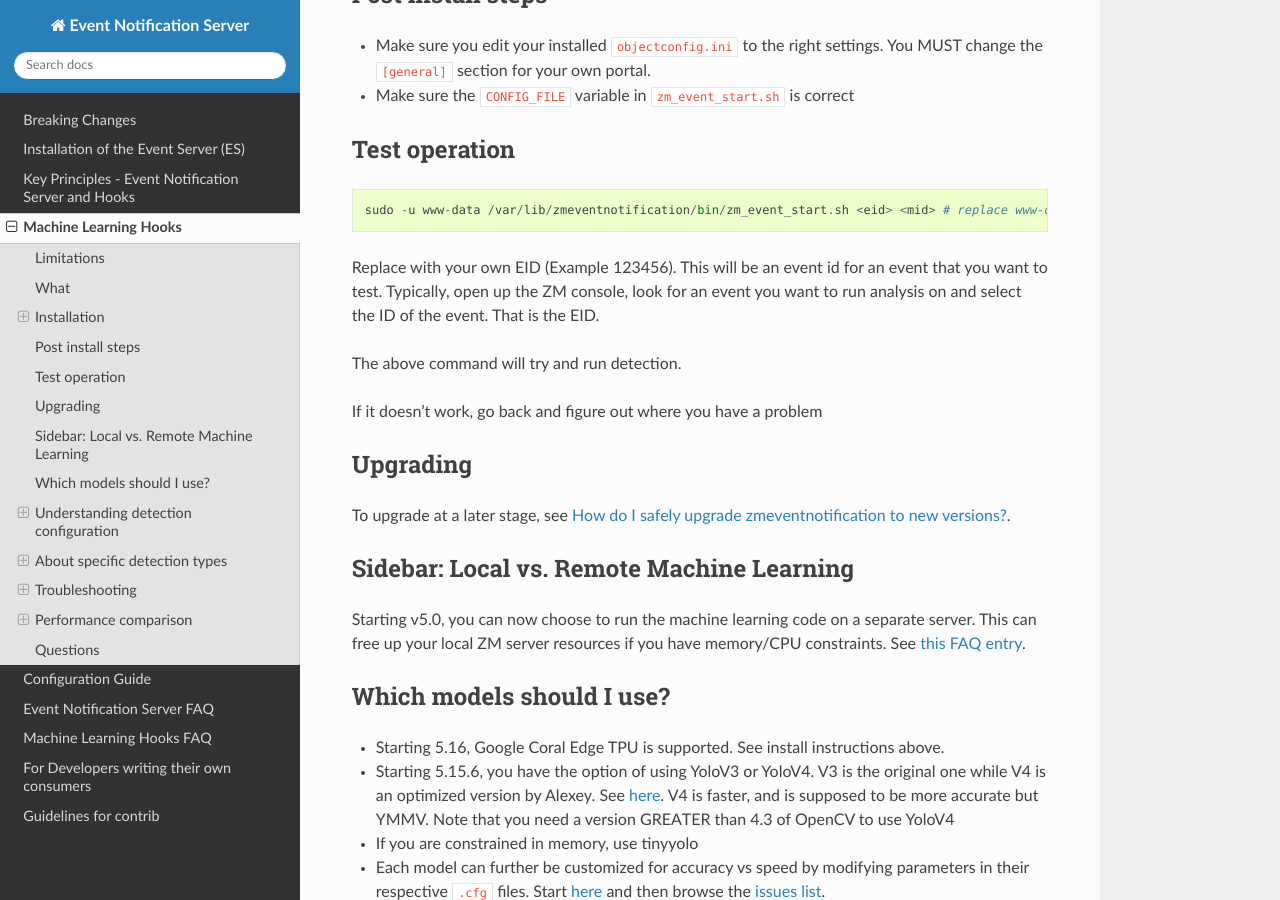
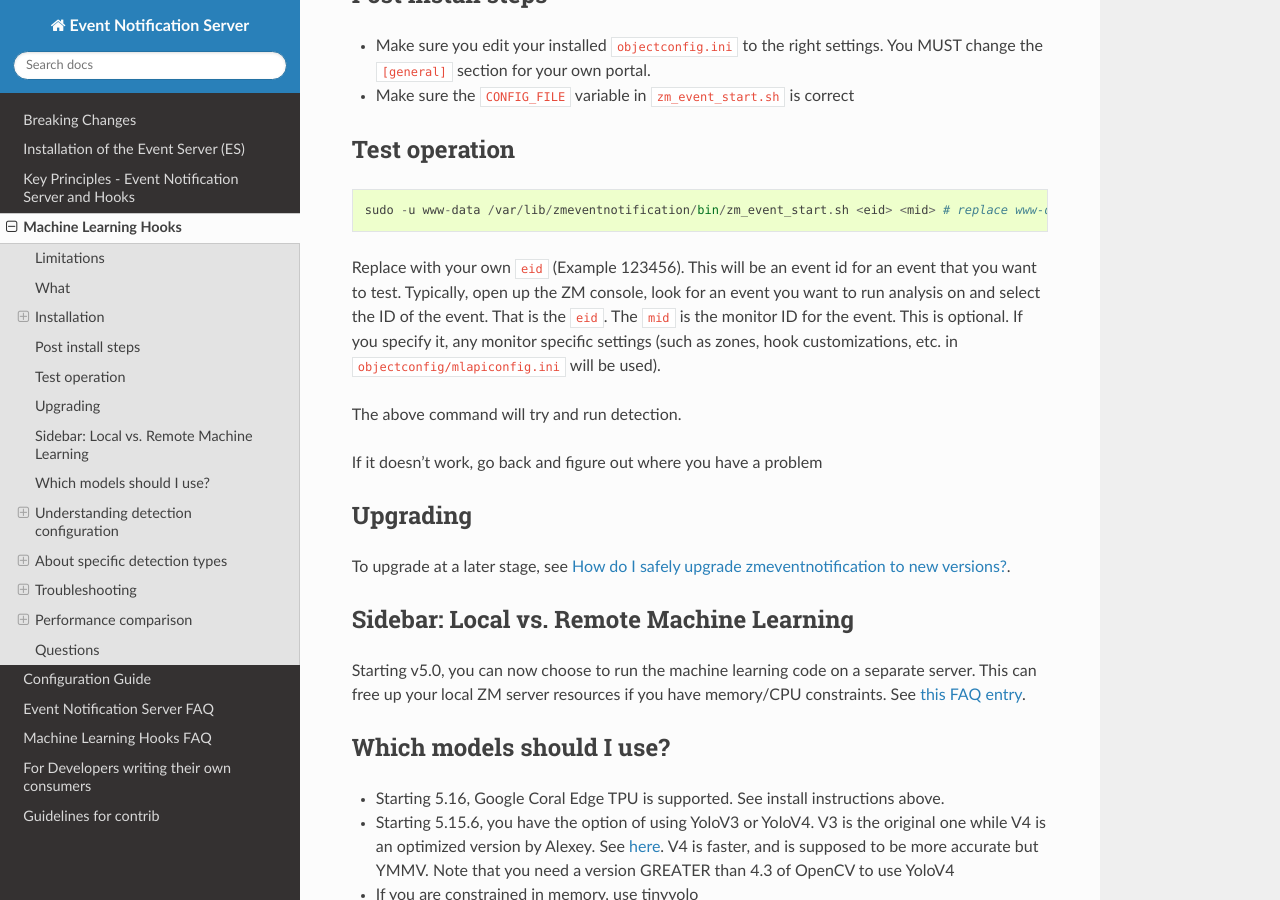
Before and after one commit to ZoneMinder/zmeventnotification, a Sphinx documentation site: the page built from docs/guides/hooks.rst, in a window 1280 px wide and 900 px high, scrolled down 4183 px. Built offline with Sphinx 7.4.7 and the Read the Docs theme 2.0.0, drawn with Linux system fonts in a browser that asks for light colours.

Commit message:
allow for mid to be optional in zm_event_start, force result code = 1 if ZM is terminating

```diff
--- a/docs/guides/hooks.rst
+++ b/docs/guides/hooks.rst
@@ -210,8 +210,10 @@ Test operation
 
     sudo -u www-data /var/lib/zmeventnotification/bin/zm_event_start.sh <eid> <mid> # replace www-data with apache if needed
 
-Replace with your own EID (Example 123456). This will be an event id for an event that you want to test. Typically,
-open up the ZM console, look for an event you want to run analysis on and select the ID of the event. That is the EID.
+Replace with your own ``eid`` (Example 123456). This will be an event id for an event that you want to test. Typically,
+open up the ZM console, look for an event you want to run analysis on and select the ID of the event. That is the ``eid``.
+The ``mid`` is the monitor ID for the event. This is optional. If you specify it, any monitor specific settings (such as
+zones, hook customizations, etc. in ``objectconfig/mlapiconfig.ini`` will be used).
 
 The above command will  try and run detection.
 
```
Also changed, not shown: 5 other files.
